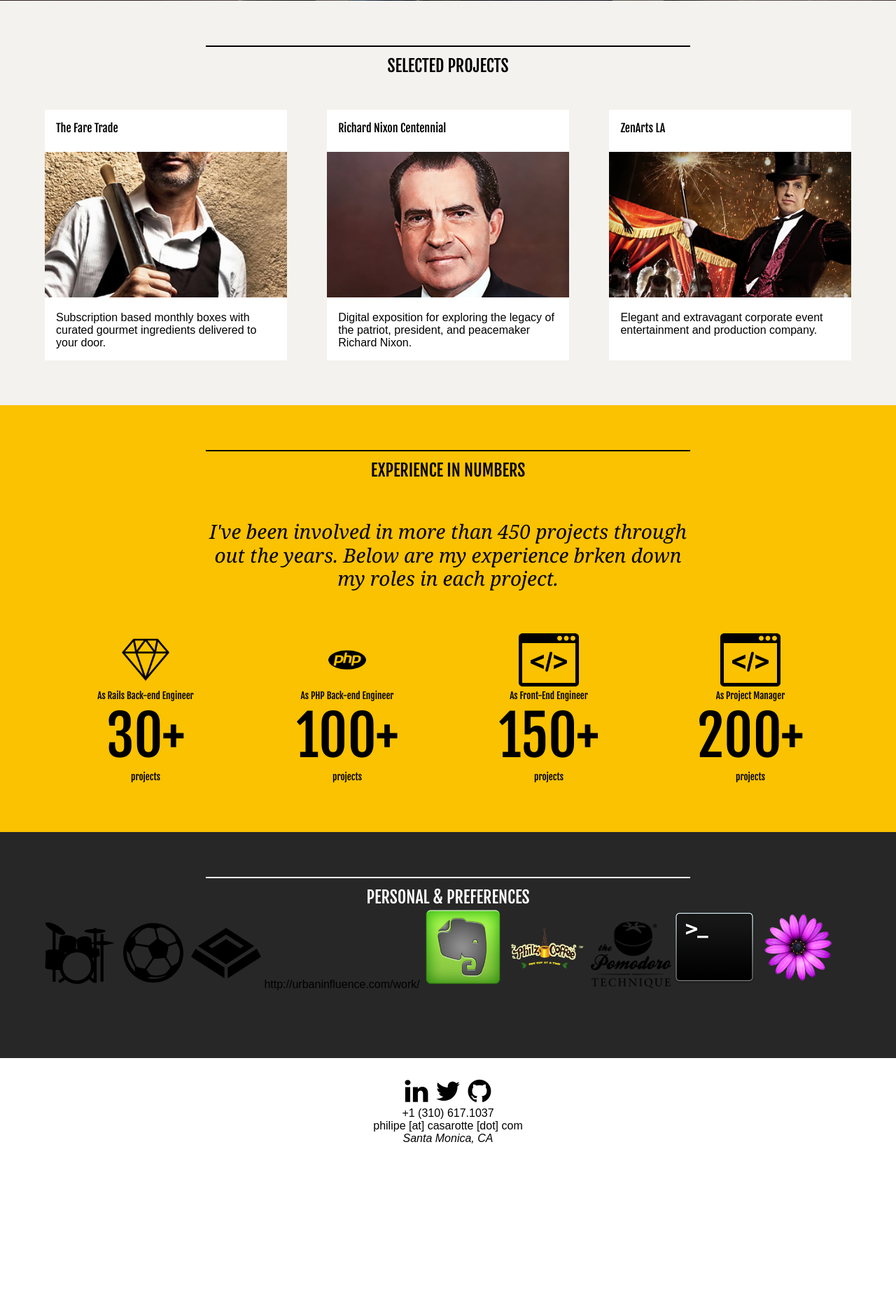
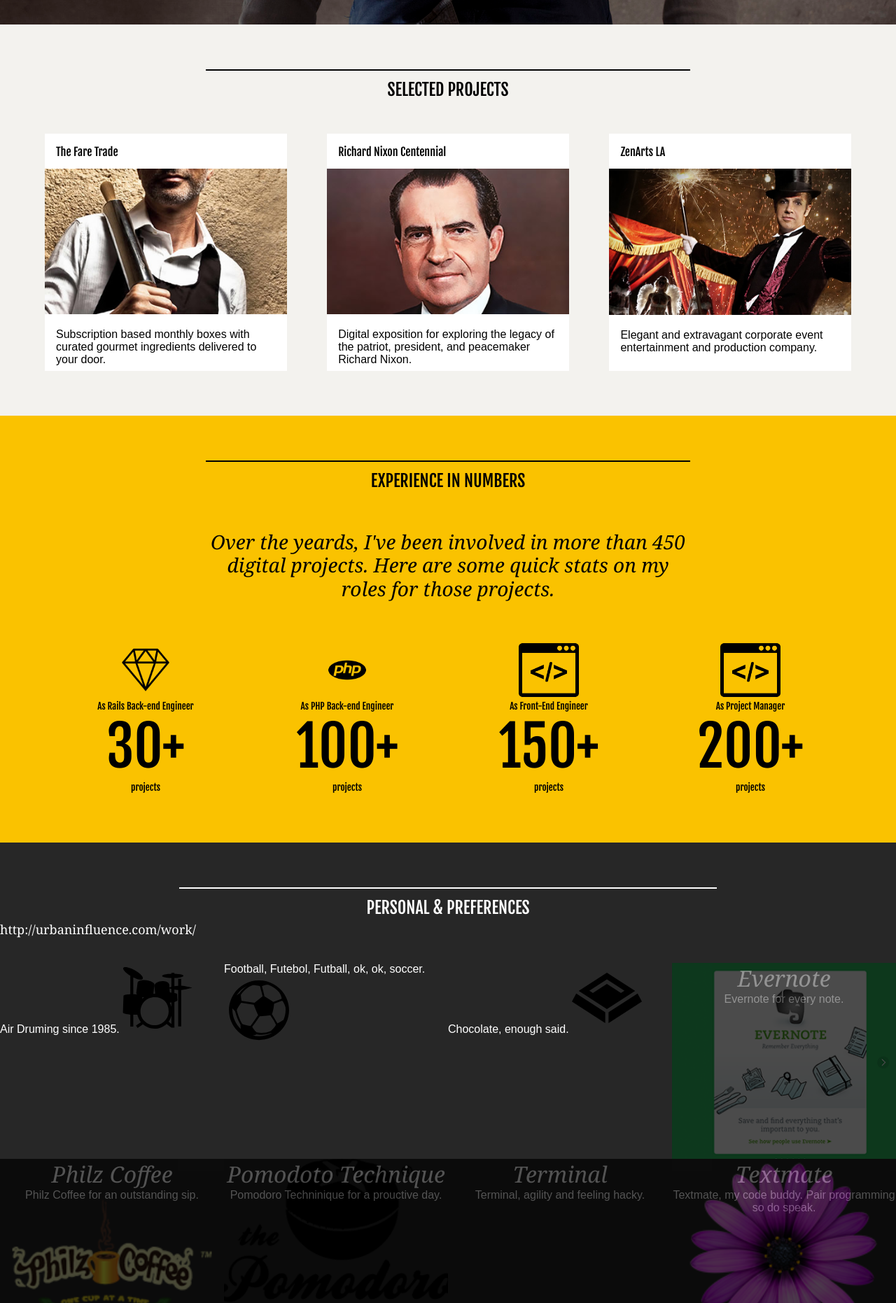
Before and after one commit to philipecasarotte/my-site, a PHP site: page / in a window 1280 px wide. Shown: the part 2138-4000 px from the top of the page at 70% size. Before the commit the page ends 3772 px from the top, so only its background shows below. Run offline with PHP 8.4, Linux system fonts and the light colour scheme; some libraries are stand-ins or nearby versions.

Commit message:
adding new images, new layout improvements, copy corrections

```diff
--- a/index.html
+++ b/index.html
@@ -24,11 +24,10 @@
 					<small>is <a href="http://www.dburnsdesign.com/about-us">DBurns CTO &amp; Product Manager</a>.</small>
 				</h1>
 				<p>He has strong experience in web development, client relations and digital strategy. He is a coder.</p>
-				<button rel="#bio">FULL BIO <i class="fa fa-plus"></i></button>
+				<button rel="#bio">FULL BIO &raquo;</button>
 				<a href="#bio" class="animated infinite bounce" rel="#bio">
 					<i class="fa fa-angle-down"></i>
-					<!-- meet me in less<br/>
-					than 3 minutes -->
+					<span>2 minutes</span>
 				</a>
 			</div>
 			<div class="col">
@@ -57,7 +56,7 @@
 				</h2>
 				<!--TO-DO add beckmen tree logo -->
 				<img src="images/logos/beckmen-vineyards.png" width="94" height="78" alt="Beckmen Vineyards"/>
-				<p>I am currently working on the rebranding and relaunching of Beckmen Vineyards website and wine club. You can follow our work by clicking on the Instagram hashtag above.</p>
+				<p>I am currently working on the rebranding and relaunching of Beckmen Vineyards' website and wine club. You can follow our work by clicking on the Instagram hashtag above.</p>
 			</div>
 		</section>
 		<section id="work">
@@ -76,7 +75,7 @@
 					</a>
 				</li>
 				<li>
-					<a href="http://www.nixon100.org">
+					<a href="http://www.nixon100.org/exhibit/">
 						<h4>Richard Nixon Centennial</h4>
 						<figure>
 							<img src="images/featured-projects/richard-nixon.jpg" alt="Richard Nixon" width="16" height="9"/>
@@ -101,7 +100,7 @@
 		</section>
 		<section id="stats">
 			<h2>Experience in Numbers</h2>
-			<p>I've been involved in more than 450 projects through out the years. Below are my experience brken down my roles in each project.</p>
+			<p>Over the yeards, I've been involved in more than 450 digital projects. Here are some quick stats on my roles for those projects.</p>
 			<ul>
 				<li>
 					<h5>
@@ -139,6 +138,10 @@
 		</section>
 		<section id="personal">
 			<h2>Personal &amp; Preferences</h2>
+			<p>http://urbaninfluence.com/work/</p>
+			<ul>
+				<li>
+					Air Druming since 1985.
 					<?xml version="1.0" encoding="utf-8"?>
 					<!-- Generator: Adobe Illustrator 16.0.0, SVG Export Plug-In . SVG Version: 6.00 Build 0)  -->
 					<!DOCTYPE svg PUBLIC "-//W3C//DTD SVG 1.1//EN" "http://www.w3.org/Graphics/SVG/1.1/DTD/svg11.dtd">
@@ -164,6 +167,9 @@
 						c1.064,1.896,1.775,3.788,2.367,6.037v-6.273C68.414,50.661,67.705,50.661,66.877,50.661L66.877,50.661z M27.698,45.097l2.249-2.012
 						l-2.131-0.355C27.815,43.559,27.698,44.151,27.698,45.097z"/>
 					</svg>
+				</li>
+				<li>
+					Football, Futebol, Futball, ok, ok, soccer.
 					<?xml version="1.0" encoding="utf-8"?>
 					<!-- Generator: Adobe Illustrator 16.0.0, SVG Export Plug-In . SVG Version: 6.00 Build 0)  -->
 					<!DOCTYPE svg PUBLIC "-//W3C//DTD SVG 1.1//EN" "http://www.w3.org/Graphics/SVG/1.1/DTD/svg11.dtd">
@@ -188,18 +194,46 @@
 						c1.995-4.958,2.802-11.797,3.213-15.125l11.355-4.153c2.814,2.729,4.302,7.432,4.795,9.282c0.105,1.15,0.18,2.312,0.18,3.48
 						c0,5.615-1.253,10.921-3.45,15.722C84.55,63.903,84.428,63.617,84.428,63.617z"/>
 					</svg>
+				</li>
+				<li>
+					Chocolate, enough said.
 					<svg xmlns="http://www.w3.org/2000/svg" xmlns:xlink="http://www.w3.org/1999/xlink" version="1.1" id="Livello_1" x="0px" y="0px" width="100px" height="100px" viewBox="0 0 100 100" enable-background="new 0 0 100 100" xml:space="preserve">
 					<polygon points="93.844,43.76 52.389,70.388 52.389,85.92 100,55.314 "/>
 					<polygon points="0,55.314 47.611,85.92 47.611,70.384 6.174,43.718 "/>
 					<path d="M50,14.08L9.724,39.972L50,65.887l40.318-25.888L50,14.08z M50,30.034L29.95,42.929l-5.027-3.228L50,23.576l25.077,16.125  l-5.026,3.228L50,30.034z"/>
 					</svg>
-			http://urbaninfluence.com/work/
-			<img src="images/softwares-techniques/evernote.png" width="200" height="200" alt="Evernote">
-			<img src="images/softwares-techniques/philz-coffee.png" width="200" height="200" alt="Philz Coffee">
-			<img src="images/softwares-techniques/pomodoro.png"  alt="Pomodoro">
-			<img src="images/softwares-techniques/terminal.png" width="200" height="200" alt="Terminal">
-			<img src="images/softwares-techniques/textmate.png" width="200" height="200" alt="Textmate">
-			</p>
+				</li>
+				<li class="evernote">
+					<a href="http://www.evernote.com">
+						<strong>Evernote</strong>
+						Evernote for every note.
+					</a>
+				</li>
+				<li class="philz-coffee">
+					<a href="http://www.evernote.com">
+						<strong>Philz Coffee</strong>
+						Philz Coffee for an outstanding sip.
+					</a>
+				</li>
+				<li class="pomodoro">
+					<a href="http://www.pomodorotechnique.com">
+						<strong>Pomodoto Technique</strong>
+						Pomodoro Techninique for a prouctive day.
+					</a>
+				</li>
+				<li class="terminal">
+					<a href="http://www.textmate.com">
+						<strong>Terminal</strong>
+						Terminal, agility and feeling hacky.
+					</a>
+				</li>
+				<li class="textmate">
+					<a href="http://www.textmate.com">
+						<strong>Textmate</strong>
+						Textmate, my code buddy. Pair programming so do speak.
+					</a>
+				</li>
+			</ul>
 		</section>
 		<footer>
 			<nav>
--- a/stylesheets/default.css
+++ b/stylesheets/default.css
@@ -1,5 +1,5 @@
-::-moz-selection {color: black;background: #FAC200;}
-::selection {color:black;background: #FAC200;}
+::-moz-selection {color:black;background:#FAC200;}
+::selection {color:black;background:#FAC200;}
 * {margin:0;padding:0;box-sizing:border-box;}
 img {border:none;}
 
@@ -14,7 +14,7 @@ p {font-size:18px;margin-bottom:32px;line-height:32px;font-family:Georgia, "Time
 button {cursor:pointer;text-transform:uppercase;color:white;font-family:"Fjalla One", sans-serif;font-weight:normal;background:transparent;border:solid 3px white;}
 a {color:black;text-decoration:none;}
 a:hover {color:#FAC200;}
-a, a:hover, button, button:hover {-webkit-transition: all 1s ease-in-out;-moz-transition: all 0.5s ease-in-out;-o-transition: all 0.5s ease-in-out;transition: all 0.5s ease-in-out;}
+a span, a:hover span, a:hover, button, button:hover, img, img:hover, i, i:hover, #personal li a, #personal li a:hover {-webkit-transition: all 1s ease-in-out;-moz-transition: all 0.5s ease-in-out;-o-transition: all 0.5s ease-in-out;transition: all 0.5s ease-in-out;}
 p a:hover {background-color:#FAC200;color:black;}
 
 .flexbox {display:-webkit-flex;display:-ms-flexbox;display:flex;overflow:hidden;}
@@ -27,14 +27,17 @@ header div.intro {float:left;width:55%;padding:5%;/*background:-moz-linear-gradi
 header div.intro h1 {float:left;text-transform:uppercase;text-align:left;padding:0.1em 0;color:white;border:solid 3px white;border-left:none;border-right:none;position:relative;}
 header div.intro h1 small {font-size:1.4vw;color:white;background-color:#FAC200;position:absolute;bottom:-10%;left:25%;width:50%;text-align:center;}
 header div.intro h1 small a {color:white;}
+header div.intro h1 small a:hover {color:black;}
 header div.intro h1 s {display:none;}
 header div.intro p {float:left;width:100%;font-style:italic;font-size:2.6vw;line-height:3.6vw;}
 header div.intro p a {font-family:"Fjalla One", sans-serif;}
 header div.intro button {width:auto;font-size:2.4vw;padding:2% 10%;margin-top:0.5em;}
 header div.intro button:hover {border-color:black;color:black;}
-header div.intro a.animated {float:right;margin-right:-40px;font-size:12px;text-align:center;}
-header div.intro a i {display:block;font-size:4vw;}
-header div.intro a:hover i {color:white;}
+header div.intro a.animated {float:right;margin-right:-30px;margin-top:50px;font-size:12px;text-align:center;}
+header div.intro a.animated i {display:block;font-size:4vw;}
+header div.intro a.animated:hover i {color:white;}
+header div.intro a.animated span {color:#FAC200;font-size:1.2em;}
+header div.intro a.animated:hover span {color:white;}
 
 /* Sections */
 section {float:left;width:100%;padding:5%;}
@@ -57,9 +60,10 @@ section {float:left;width:100%;padding:5%;}
 #work h2 {margin-bottom:2em;}
 #work li {display:inline;float:left;width:30%;background-color:white;flex:1;}
 #work li:nth-child(2) {margin:0 5%;}
-#work li h4, #work li figcaption {padding:1em;}
+#work li h4, #work li figcaption {padding:1em;padding-bottom:0.4em;}
 #work h4 {padding-bottom:0;}
 #work li img {width:100%;height:auto;-webkit-filter: grayscale(1); -webkit-filter: grayscale(100%);filter: gray; filter: grayscale(100%);filter: url(desaturate.svg#greyscale);}
+#work li:hover img {-webkit-filter:none;-webkit-filter:none;filter:none;filter:none;filter:none;}
 
 #stats {background-color:#FAC200;}
 #stats li {width:25%;display:inline;float:left;text-align:center;}
@@ -67,9 +71,21 @@ section {float:left;width:100%;padding:5%;}
 #stats li big {display:block;font-size:6em;}
 #stats p {margin:2em auto;}
 
-#personal {background-color:#272727;}
-#personal h2 {color:white;border-color:white;}
-#personal img {-webkit-filter: grayscale(1); -webkit-filter: grayscale(100%);filter: gray; filter: grayscale(100%);filter: url(desaturate.svg#greyscale);width:10%;height:auto;}
+#personal {background-color:#272727;padding:0;color:white;}
+#personal h2 {color:white;border-color:white;margin-top:5%;}
+#personal li {display:inline;float:left;width:25%;height:35vh;background-position:center center;background-repeat:no-repeat;background-size:cover;display:table;}
+#personal li a {display:block;float:left;background-color:black;opacity:0.7;width:100%;height:100%;color:#666;text-align:center;vertical-align:center;display:table-cell;}
+#personal li a:hover {background-color:#FAC200;opacity:0.8;}
+#personal li a strong {display:block;font-size:2em;font-family:Georgia, "Times New Roman", Times, serif;font-weight:normal;font-style:italic;}
+
+#personal li.evernote {background-image:url(../images/softwares-techniques/evernote-cover.png);}
+#personal li.evernote a:hover {background-color:#2DBE60;color:white;}
+#personal li.philz-coffee {background-image:url(../images/softwares-techniques/philz-coffee.png);}
+#personal li.philz-coffee a:hover {background-color:#28231F;color:white;}
+#personal li.pomodoro {background-image:url(../images/softwares-techniques/pomodoro.png);}
+#personal li.pomodoro a:hover {background-color:red;color:white;}
+#personal li.textmate {background-image:url(../images/softwares-techniques/textmate.png);}
+#personal li.textmate a:hover {background-color:pink;color:white;}
 
 /* Bottom */
 footer {text-align:center;background-color:white;color:black;float:left;width:100%;padding:2vw;}
```
Also changed, not shown: images/softwares-techniques/evernote-cover.png (added). Lines whose indentation alone changed are shown as unchanged.
